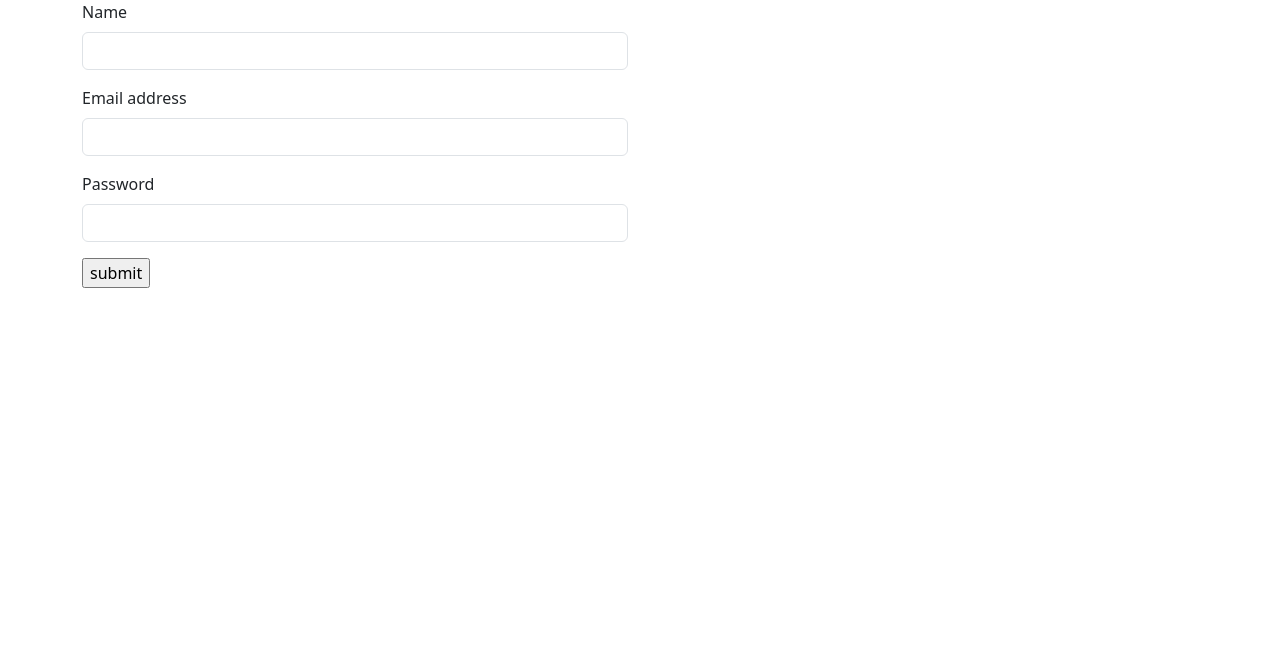
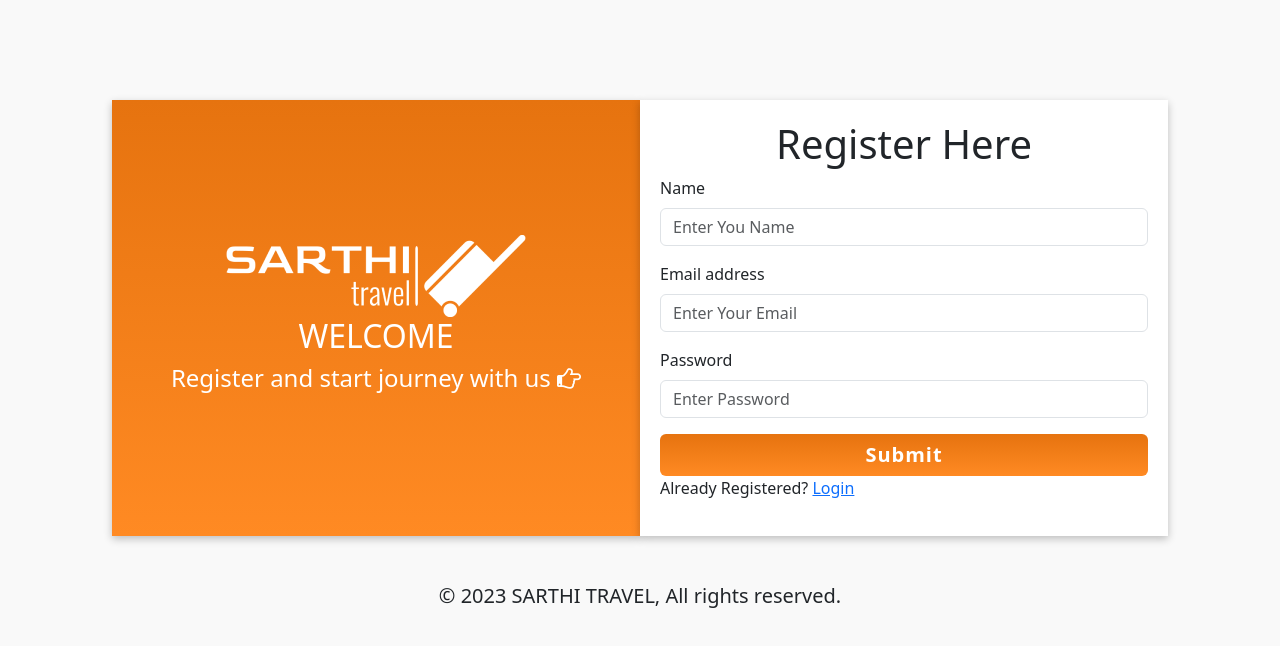
Before and after one commit to MouS0926/SARTHI-TRAVEL-Tourist-Package-Booking-Website, a website: page userLoginReg/registration.html in a window 1280 px wide. Drawn offline with nearby package versions, Linux system fonts and the light colour scheme.

Commit message:
login-reg-css

```diff
--- a/db.json
+++ b/db.json
@@ -29,8 +29,9 @@
             "id": 172002
         },
         {
-            "email": "m@mail.com",
-            "password": "123",
+            "name": "Rishi",
+            "email": "rk@mail.com",
+            "passward": "4321",
             "id": 172003
         }
     ],
--- a/userLoginReg/registration.html
+++ b/userLoginReg/registration.html
@@ -6,41 +6,64 @@
     <meta name="viewport" content="width=device-width, initial-scale=1">
     <title>Registration</title>
     <link href="https://cdn.jsdelivr.net/npm/bootstrap@5.3.0-alpha3/dist/css/bootstrap.min.css" rel="stylesheet" integrity="sha384-KK94CHFLLe+nY2dmCWGMq91rCGa5gtU4mk92HdvYe+M/SXH301p5ILy+dN9+nJOZ" crossorigin="anonymous">
+    <link rel="stylesheet" href="https://cdnjs.cloudflare.com/ajax/libs/font-awesome/4.7.0/css/font-awesome.min.css" />
+    <link rel="stylesheet" href="userRegCss.css">
 </head>
 
 <body>
 
+    <div class="registrationSec">
+
         <div class="container">
-        <div class="row">
-            <div class="col-md-6">
+            <div class="row justify-content-md-center">
 
-
-
+                <div class="col-md-10 regisBox">
+                    <div class="leftBox">
+                        <img src="../image/white-logo.png" alt="" class="logo">
+                        <h2>WELCOME</h2>
+                        <h4>Register and start journey with us <i class="fa fa-hand-o-right" aria-hidden="true"></i> </h4>
+                    </div>
 
                     <form id="regForm">
-
+                        <center>
+                            <h1>Register Here</h1>
+                        </center>
                         <div class="mb-3">
                             <label for="" class="form-label">Name</label>
-                        <input type="text" class="form-control" id="name" aria-describedby="emailHelp">
+                            <input type="text" class="form-control" id="name" required placeholder="Enter You Name">
 
                         </div>
                         <div class="mb-3">
                             <label for="" class="form-label">Email address</label>
-                        <input type="email" class="form-control" id="email" aria-describedby="emailHelp">
+                            <input type="email" class="form-control" id="email" required placeholder="Enter Your Email">
 
                         </div>
                         <div class="mb-3">
                             <label for="" class="form-label">Password</label>
-                        <input type="password" class="form-control" id="password">
+                            <input type="password" class="form-control" id="password" required placeholder="Enter Password">
                         </div>
 
 
+                        <div class="d-grid gap-2">
+                            <input type="submit" value="Submit" class="btn btn-primary registerBTn">
+                        </div>
 
-                    <input type="submit" value="submit">
+                        <p>Already Registered? <a href="login.html">Login</a></p>
                     </form>
 
                 </div>
+
+                <center>
+                    <br><br>
+                    <h5>
+                        <p>© 2023 SARTHI TRAVEL, All rights reserved.</p>
+                    </h5>
+                </center>
+
             </div>
+        </div>
+
+
     </div>
 
 
--- a/userLoginReg/registration.js
+++ b/userLoginReg/registration.js
@@ -54,7 +54,7 @@ regform.addEventListener("submit", function(e) {
             } else {
                 register()
                 alert("registered")
-                window.location.href = "../login.html"
+                window.open((location.href = "userLoginReg/login.html"));
 
             }
         })
--- /dev/null
+++ b/userLoginReg/userRegCss.css
@@ -0,0 +1,44 @@
+body {
+    background-color: #f9f9f9;
+}
+
+.logo {
+    width: 300px;
+}
+
+.registrationSec {
+    padding: 100px;
+}
+
+.regisBox {
+    width: 100%;
+    display: flex;
+    justify-content: space-evenly;
+}
+
+.leftBox {
+    width: 50%;
+    background-image: linear-gradient(to top, #ff8a23, #e6730f);
+    display: flex;
+    flex-direction: column;
+    justify-content: center;
+    align-items: center;
+    color: #fff;
+    box-shadow: rgba(0, 0, 0, 0.24) 0px 3px 8px;
+}
+
+#regForm,
+#logForm {
+    width: 50%;
+    padding: 20px;
+    background-color: #fff;
+    box-shadow: rgba(0, 0, 0, 0.24) 0px 3px 8px;
+}
+
+.registerBTn {
+    background-image: linear-gradient(to top, #ff8a23, #e6730f);
+    border: 0;
+    font-size: 20px;
+    letter-spacing: 1px;
+    font-weight: 600;
+}
```
Also changed, not shown: index.html (+3 -24 lines), userLoginReg/login.html (+29 -6 lines), userLoginReg/logstatus.js (added, +29 -0 lines), image/Layer-1-1.png (deleted), image/white-logo.png (added). Lines whose indentation alone changed are shown as unchanged.
